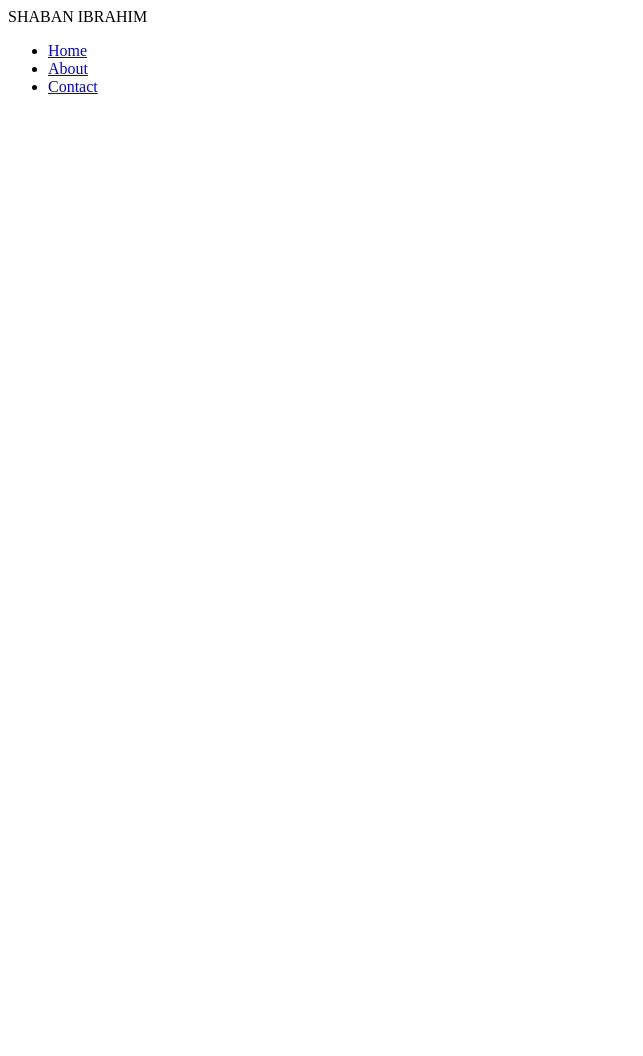
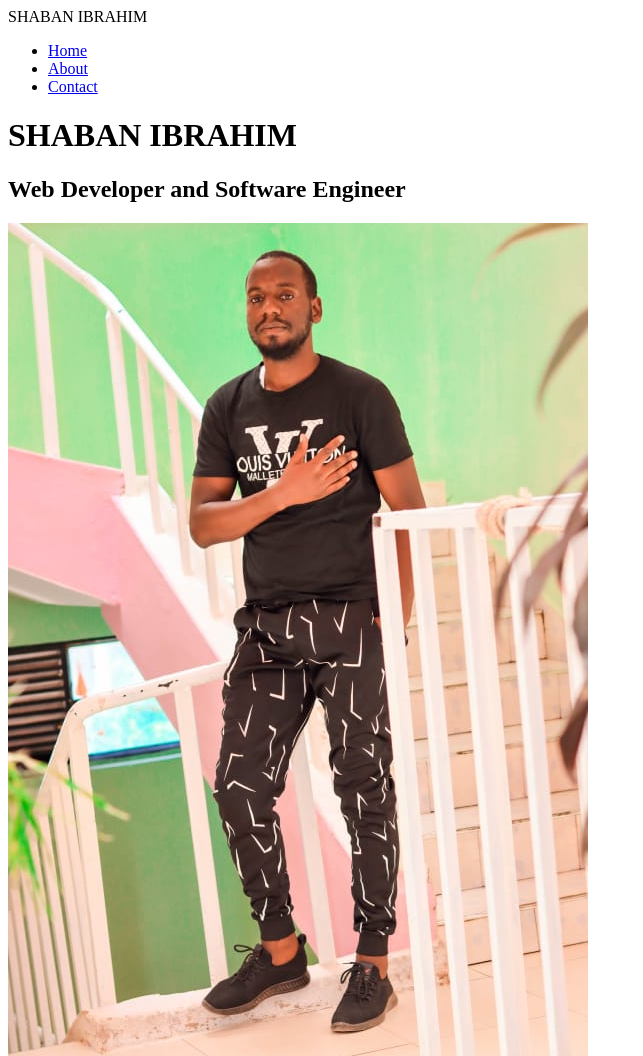
Before and after one commit to Shabex/My-portfolio, a plain HTML site: page index.html in a window 1280 px wide. Shown: the top 1056 px of the page, without its empty margins (0-643 px from the left). Before the commit the page ends 800 px from the top, so only its background shows below. Drawn offline with Linux system fonts and the light colour scheme; files that its build step writes are made by us from their sources.

Commit message:
Adds image on index.html

```diff
--- a/index.html
+++ b/index.html
@@ -25,5 +25,14 @@
             </ul>
         </div>
     </nav>
+    <header class="header">
+        <div class="container">
+            <div>
+                <h1>SHABAN IBRAHIM </h1>
+               <h2>Web Developer and Software Engineer </h2>
+            </div>
+            <img src="Assets/images/shabz.jpg" alt="Picture of me" />
+        </div>
+    </header>
 </body>
 </html>
```
Also changed, not shown: Assets/images/shabz.jpg (added).
